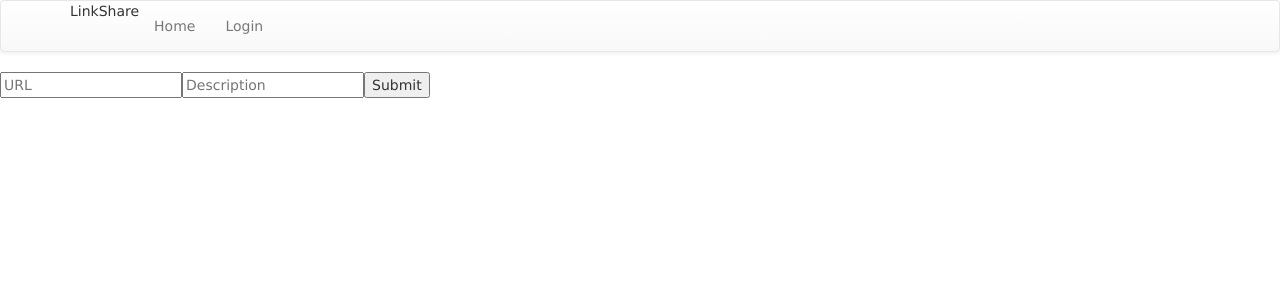
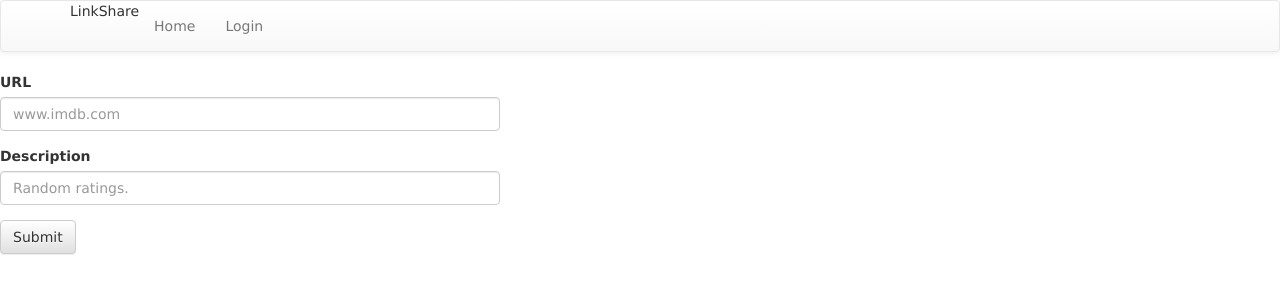
Before and after one commit to dheerajsuthar/hackernews-react-apollo, a React (Create React App) app: page /submit in a window 1280 px wide. Shown: the top 300 px of the page. Built offline with nearby package versions, Linux system fonts and the light colour scheme.

Commit message:
Bootstrapped CreateLink.

```diff
--- a/src/CreateLink.js
+++ b/src/CreateLink.js
@@ -2,6 +2,8 @@ import React, { Component } from 'react';
 import { Mutation } from 'react-apollo';
 import gql from 'graphql-tag';
 import { FEED_QUERY } from './LinkList';
+import { FormGroup, FormControl, ControlLabel, Button } from 'react-bootstrap';
+
 
 const MUTATION = gql`
     mutation PostMutation($url: String!, $description: String!){
@@ -31,35 +33,41 @@ class CreateLink extends Component {
         const url = this.state.url;
         const description = this.state.description;
         return (
-            <div>
-                <input
+            <form>
+                <FormGroup>
+                    <ControlLabel>URL</ControlLabel>
+                    <FormControl
+                        type="text"
                         value={url}
                         onChange={e => this.setState({ url: e.target.value })}
-                    placeholder="URL"
+                        placeholder="www.imdb.com"
                     />
-                <input
+                </FormGroup>
+                <FormGroup>
+                    <ControlLabel>Description</ControlLabel>
+                    <FormControl
                         value={description}
                         onChange={e => this.setState({ description: e.target.value })}
-                    placeholder="Description"
+                        placeholder="Random ratings."
                     />
-
+                </FormGroup>
                 <Mutation
                     mutation={MUTATION}
                     variables={{ url, description }}
                     onCompleted={() => this.props.history.push('/')}
-                    update={(store, res)=>{
+                    update={(store, res) => {
                         const link = res.data.createLink;
                         console.log(link);
-                        const data = store.readQuery({query: FEED_QUERY});
+                        const data = store.readQuery({ query: FEED_QUERY });
                         data.link.push(link);
-                        store.writeQuery({query: FEED_QUERY, data: data});
+                        store.writeQuery({ query: FEED_QUERY, data: data });
                     }}
                 >
                     {
-                        postMutation => <button onClick={postMutation}>Submit</button>
+                        postMutation => <Button onClick={postMutation}>Submit</Button>
                     }
                 </Mutation>
-            </div>
+            </form>
         );
     }
 }
```
Lines whose indentation alone changed are shown as unchanged.
